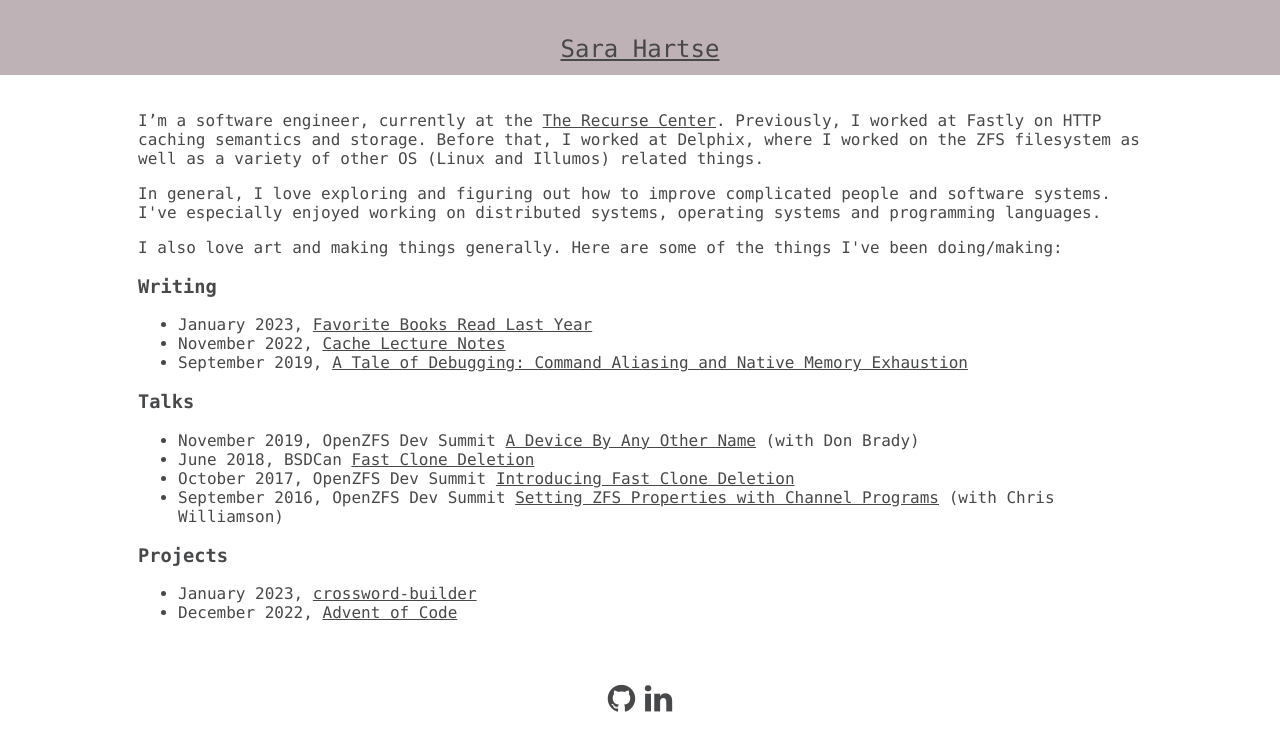
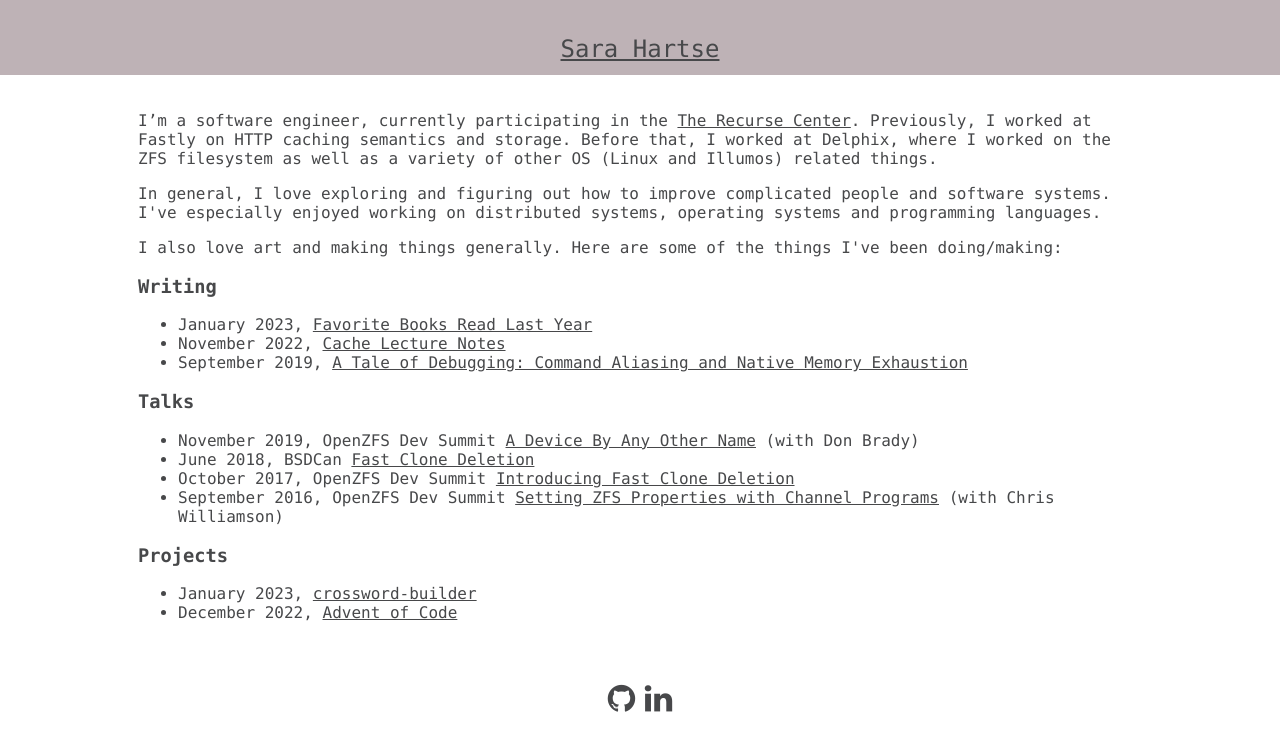
Before and after one commit to shartse/shartse.github.io, a Jekyll site: the page built from index.html, in a window 1280 px wide. Shown: the top 751 px of the page. Built offline with Jekyll 4.4.1, drawn with Linux system fonts in a browser that asks for light colours.

Commit message:
rephrase

```diff
--- a/index.html
+++ b/index.html
@@ -3,7 +3,7 @@
 ---
 
 <p>
-I’m a software engineer, currently at the <a href="https://www.recurse.com/">The Recurse Center</a>. Previously, I worked at Fastly on HTTP caching semantics and storage. Before that,
+I’m a software engineer, currently participating in the <a href="https://www.recurse.com/">The Recurse Center</a>. Previously, I worked at Fastly on HTTP caching semantics and storage. Before that,
 I worked at Delphix, where I worked on the ZFS filesystem as well as a variety of other OS (Linux and Illumos) related things.
 </p>
 
```
